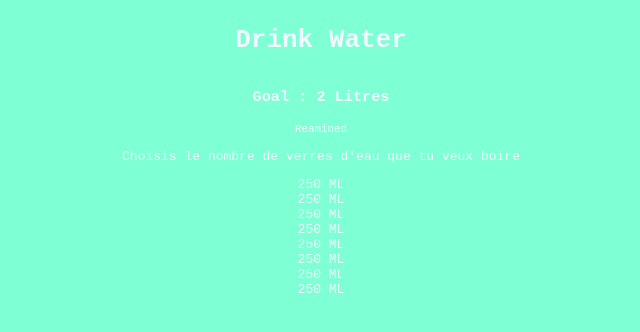
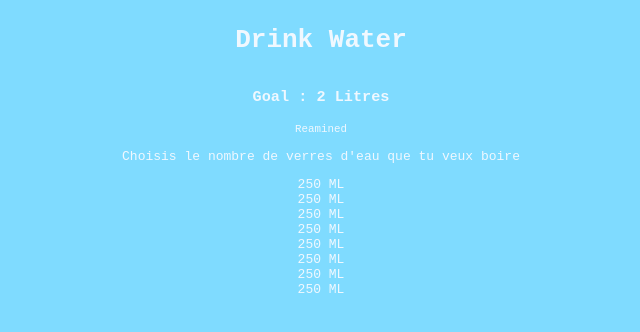
Before and after one commit to kubydz/Horseman-of-the-Apocalypse-3-4, a plain HTML site: page index.html in a window 1280 px wide. Shown: the whole page, without its empty margins (319-959 px from the left). Drawn offline with Linux system fonts and the light colour scheme.

Commit message:
Init CSS

```diff
--- a/public/style.css
+++ b/public/style.css
@@ -2,7 +2,7 @@
     box-sizing:border-box;
 }
 body {
-    background-color: aquamarine;
+    background-color: rgb(127, 219, 255);
     color: aliceblue;
     font-family: monospace;
     display: flex;
```
